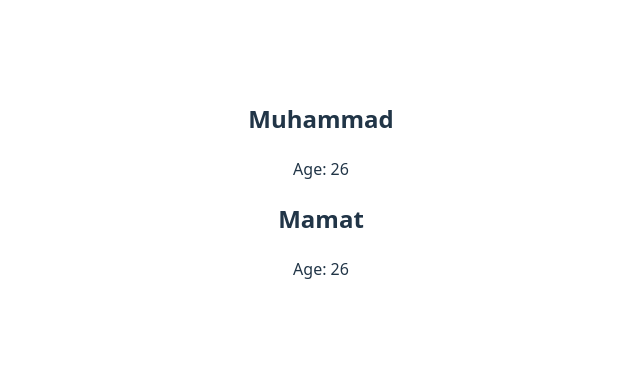
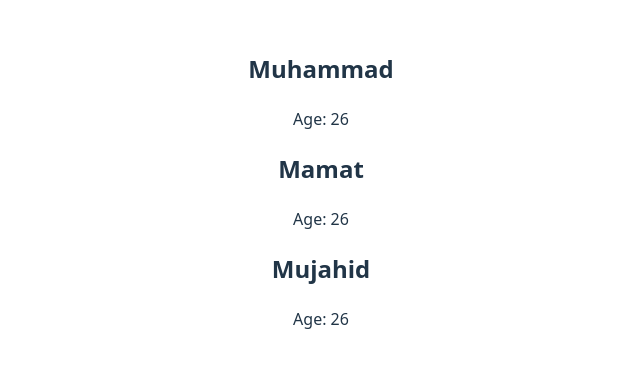
Before and after one commit to Mamat1411/basicReactLearning, a React (Vite) app: page / in a window 1280 px wide. Shown: the part 211-578 px from the top of the page, without its empty margins (319-959 px from the left). Built offline with nearby package versions, Linux system fonts and the light colour scheme.

Commit message:
Destructuring Props

```diff
--- a/src/App.jsx
+++ b/src/App.jsx
@@ -14,6 +14,7 @@ function App() {
 
       <UserCard name="Muhammad" age={26} />
       <UserCard name="Mamat" age={26} />
+      <UserCard name="Mujahid" age={26} />
     </div>
   )
 }
--- a/src/UserCard.jsx
+++ b/src/UserCard.jsx
@@ -1,8 +1,8 @@
-function UserCard(props) {
+function UserCard({name, age}) {
     return (
         <div>
-            <h2>{props.name}</h2>
-            <p>Age: {props.age}</p>
+            <h2>{name}</h2>
+            <p>Age: {age}</p>
         </div>
     )
 }
--- a/src/Welcome.jsx
+++ b/src/Welcome.jsx
@@ -1,6 +1,6 @@
-function Welcome(props) {
+function Welcome({name}) {
     return (
-        <h1>Hello, {props.name}!</h1>
+        <h1>Hello, {name}!</h1>
     )
 }
 
```
